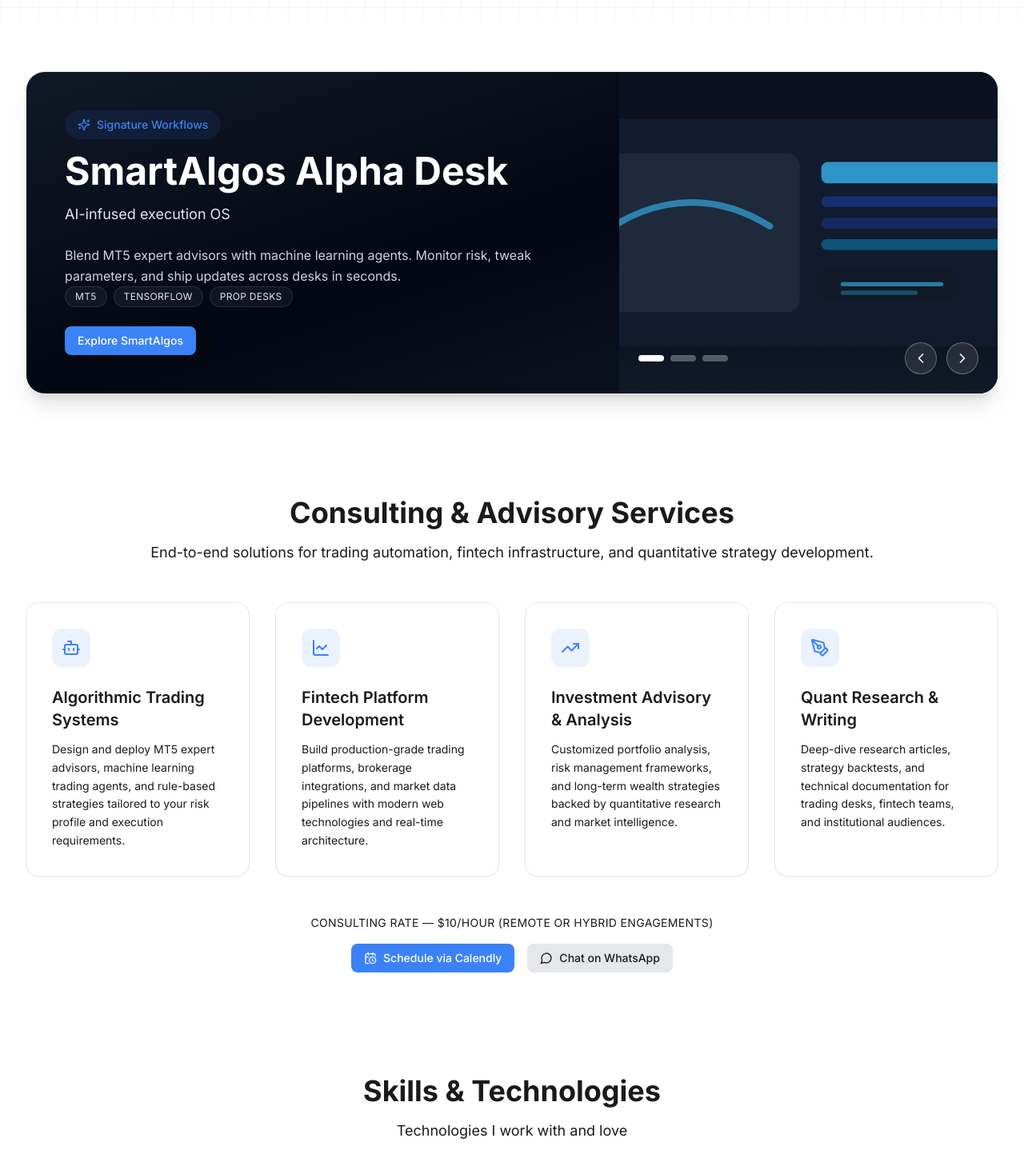
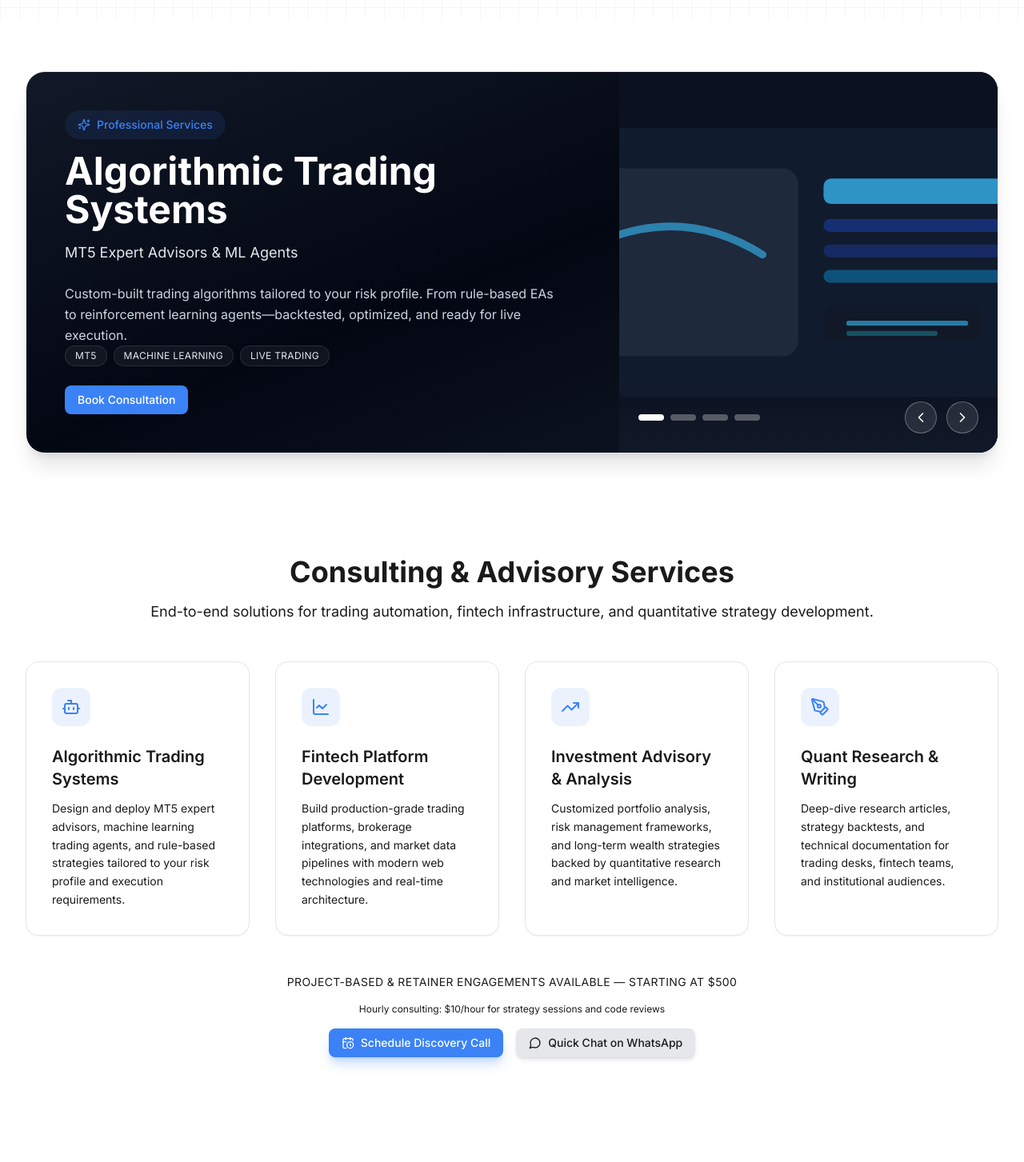
Before and after one commit to SoftwareBazaar/my-portfolio, a Next.js app: page / in a window 1280 px wide. Shown: the part 920-2373 px from the top of the page at 80% size. Built offline with nearby package versions, Linux system fonts and the light colour scheme; no server answers; the database is empty.

Commit message:
Transform carousel to services showcase with ad-style visuals and professional pricing

```diff
--- a/components/sections/Services.tsx
+++ b/components/sections/Services.tsx
@@ -60,26 +60,29 @@ export function Services() {
 
       <div className="mt-12 flex flex-col items-center gap-4 text-center">
         <p className="text-sm uppercase tracking-wide text-foreground-secondary">
-          Consulting rate — $10/hour (remote or hybrid engagements)
+          Project-based & retainer engagements available — Starting at $500
+        </p>
+        <p className="text-xs text-foreground-secondary">
+          Hourly consulting: $10/hour for strategy sessions and code reviews
         </p>
         <div className="flex flex-wrap justify-center gap-4">
           <Button
             href="https://calendly.com/johnwanyaga37/30min"
             variant="primary"
-            className="inline-flex items-center gap-2"
+            className="inline-flex items-center gap-2 shadow-lg shadow-primary/30 hover:shadow-xl hover:shadow-primary/40"
             asLink
           >
             <CalendarClock className="h-4 w-4" />
-            Schedule via Calendly
+            Schedule Discovery Call
           </Button>
           <Button
             href="https://wa.me/254746054224"
             variant="secondary"
-            className="inline-flex items-center gap-2"
+            className="inline-flex items-center gap-2 shadow-md hover:shadow-lg"
             asLink
           >
             <MessageCircle className="h-4 w-4" />
-            Chat on WhatsApp
+            Quick Chat on WhatsApp
           </Button>
         </div>
       </div>
--- a/components/sections/ShowcaseCarousel.tsx
+++ b/components/sections/ShowcaseCarousel.tsx
@@ -17,34 +17,44 @@ interface CarouselItem {
 
 const slides: CarouselItem[] = [
   {
-    title: "SmartAlgos Alpha Desk",
-    subtitle: "AI-infused execution OS",
+    title: "Algorithmic Trading Systems",
+    subtitle: "MT5 Expert Advisors & ML Agents",
     description:
-      "Blend MT5 expert advisors with machine learning agents. Monitor risk, tweak parameters, and ship updates across desks in seconds.",
-    ctaLabel: "Explore SmartAlgos",
-    ctaHref: "/projects/smartalgos-trading-platform",
+      "Custom-built trading algorithms tailored to your risk profile. From rule-based EAs to reinforcement learning agents—backtested, optimized, and ready for live execution.",
+    ctaLabel: "Book Consultation",
+    ctaHref: "https://calendly.com/johnwanyaga37/30min",
     image: "/images/placeholders/carousel-strategy.svg",
-    badges: ["MT5", "TensorFlow", "Prop Desks"],
+    badges: ["MT5", "Machine Learning", "Live Trading"],
   },
   {
-    title: "Inventory Intelligence",
-    subtitle: "Retail & donation telemetry",
+    title: "Fintech Platform Development",
+    subtitle: "Production-Grade Trading Infrastructure",
     description:
-      "Automate SKU capture, channel syncing, and donation reporting with a Vercel-native cloud stack optimized for the thrift economy.",
-    ctaLabel: "View Thrift Platform",
-    ctaHref: "/projects/thrift-shop-inventory",
+      "Build scalable trading platforms with real-time data pipelines, brokerage integrations, and modern web technologies. From MVP to institutional-grade systems.",
+    ctaLabel: "View Projects",
+    ctaHref: "/projects",
     image: "/images/placeholders/project-placeholder.svg",
-    badges: ["RetailTech", "Realtime Ops", "Stripe"],
+    badges: ["React", "Real-time", "WebSockets"],
   },
   {
-    title: "Research & Writing Lab",
-    subtitle: "Articles, briefs, and academic support",
+    title: "Investment Advisory",
+    subtitle: "Quantitative Portfolio Management",
     description:
-      "Commission market intelligence, whitepapers, and academic deliverables that translate complex fintech and agri-tech systems into action.",
-    ctaLabel: "Browse Articles",
+      "Personalized investment analysis backed by quantitative research. Risk management frameworks, portfolio optimization, and long-term wealth strategies for serious investors.",
+    ctaLabel: "Schedule Call",
+    ctaHref: "https://calendly.com/johnwanyaga37/30min",
+    image: "/images/placeholders/article-placeholder.svg",
+    badges: ["Portfolio Analysis", "Risk Management", "Alpha Generation"],
+  },
+  {
+    title: "Quant Research & Writing",
+    subtitle: "Strategy Analysis & Technical Content",
+    description:
+      "Deep-dive research articles, strategy backtests, and technical documentation for trading desks and fintech teams. Transform complex systems into actionable insights.",
+    ctaLabel: "Read Articles",
     ctaHref: "/articles",
     image: "/images/placeholders/article-placeholder.svg",
-    badges: ["Thought Leadership", "Academic", "Fintech"],
+    badges: ["Backtesting", "Market Analysis", "Documentation"],
   },
 ];
 
@@ -72,7 +82,7 @@ export function ShowcaseCarousel() {
             <div>
               <div className="mb-4 inline-flex items-center gap-2 rounded-full bg-primary/10 px-4 py-2 text-sm font-medium text-primary">
                 <Sparkles className="h-4 w-4" />
-                Signature Workflows
+                Professional Services
               </div>
               <h2 className="text-3xl font-bold sm:text-4xl lg:text-5xl">{activeSlide.title}</h2>
               <p className="mt-4 text-lg text-slate-200">{activeSlide.subtitle}</p>
```
